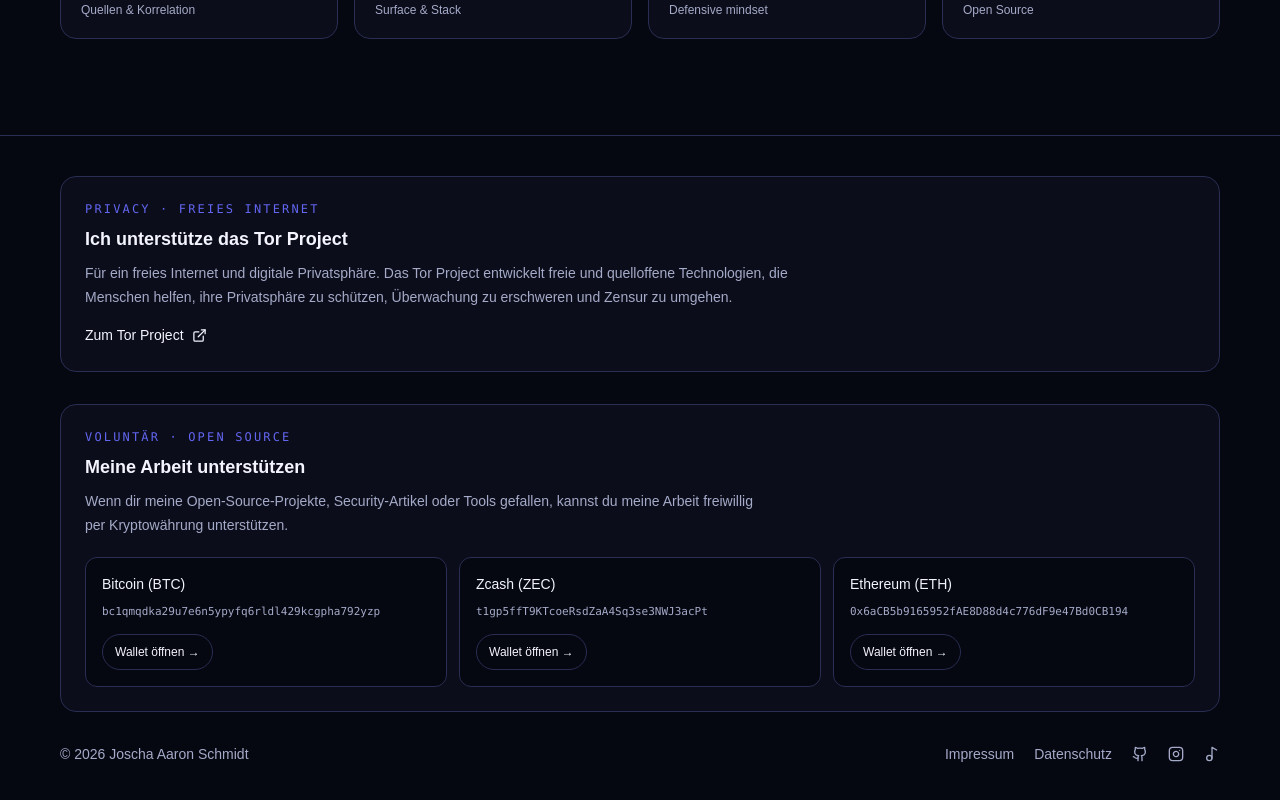
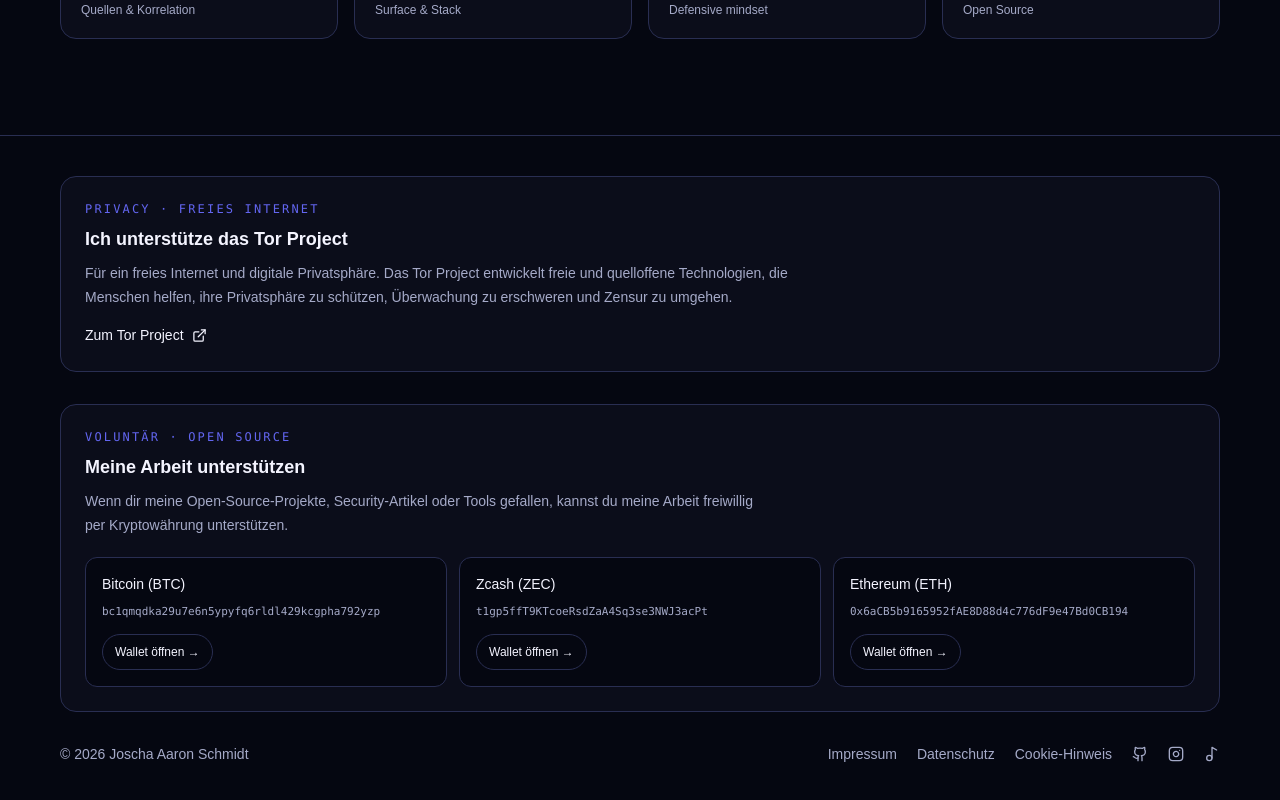
Before and after one commit to aaron0sec/webseite, a Next.js app: page / in a window 1280 px wide. Shown: the part 3597-4397 px from the top of the page. Built offline with nearby package versions, Linux system fonts and the light colour scheme.

Commit message:
Add accessible privacy notice reset in footer

```diff
--- a/src/components/site-footer.tsx
+++ b/src/components/site-footer.tsx
@@ -9,6 +9,15 @@ const donations = [
 ];
 
 export function SiteFooter() {
+  const openPrivacyNotice = () => {
+    try {
+      window.localStorage.removeItem("cookie-consent-v2");
+    } catch {
+      // Falls lokale Speicherung blockiert ist, wird der Hinweis beim nächsten Seitenaufruf erneut angezeigt.
+    }
+    window.location.reload();
+  };
+
   return (
     <footer className="border-t border-[var(--border)]">
       <div className="container py-10">
@@ -34,9 +43,10 @@ export function SiteFooter() {
         </div>
         <div className="flex flex-col gap-4 text-sm text-[var(--muted)] sm:flex-row sm:items-center sm:justify-between">
           <span>© 2026 Joscha Aaron Schmidt</span>
-          <div className="flex items-center gap-5">
+          <div className="flex flex-wrap items-center gap-5">
             <a href="/impressum">Impressum</a>
             <a href="/datenschutz">Datenschutz</a>
+            <button type="button" onClick={openPrivacyNotice} className="transition hover:text-[var(--text)]">Cookie-Hinweis</button>
             <a href="https://github.com/aaron0sec" target="_blank" rel="noreferrer" aria-label="GitHub"><Github size={16}/></a>
             <a href="https://www.instagram.com/linux_aaron/" target="_blank" rel="noreferrer" aria-label="Instagram"><Instagram size={16}/></a>
             <a href="https://www.tiktok.com/@linux_aaron" target="_blank" rel="noreferrer" aria-label="TikTok"><Music2 size={16}/></a>
```
